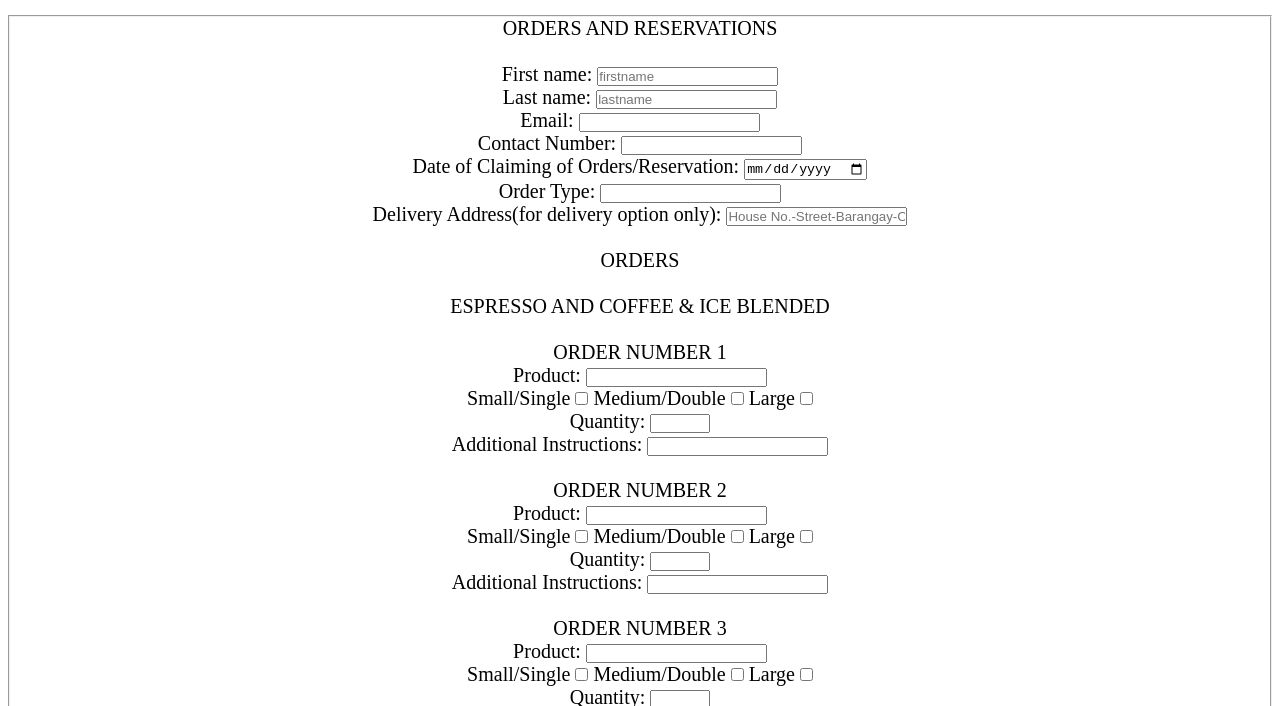
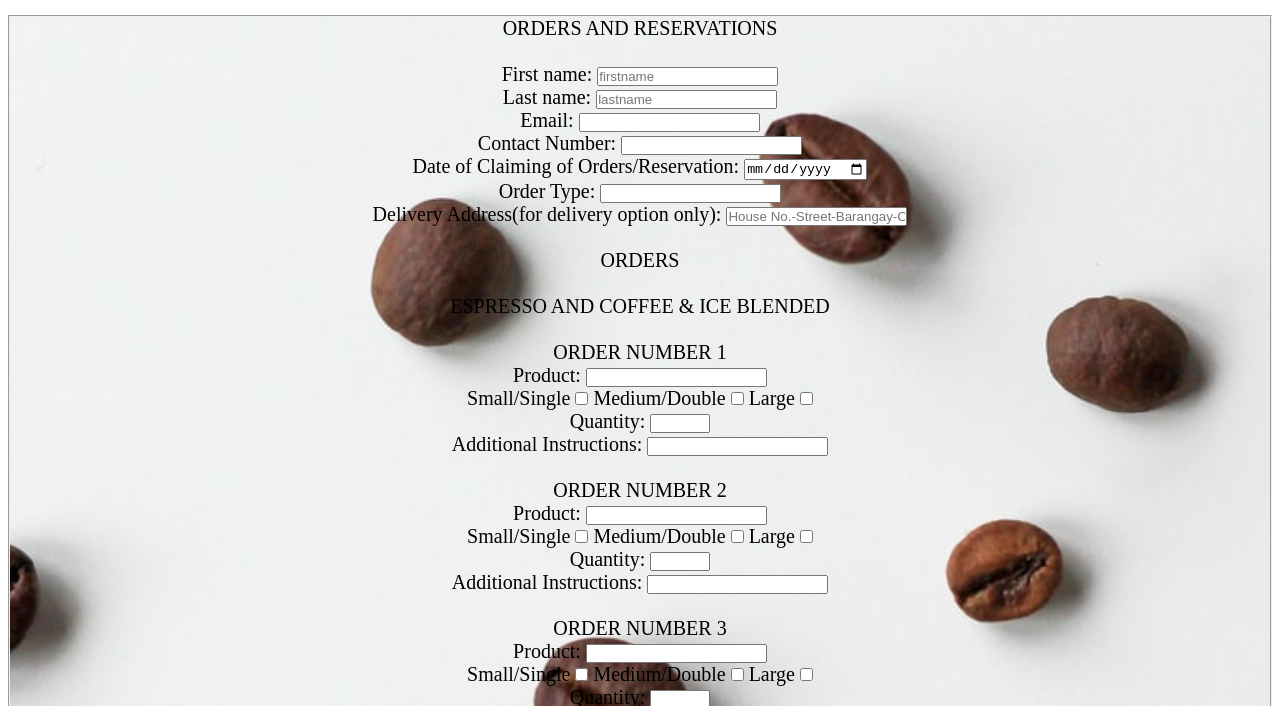
Before and after one commit to joyce-magsipoc/cc101finals, a plain HTML site: page orders&reservation.html in a window 1280 px wide. Shown: the part 73-779 px from the top of the page. Drawn offline with Linux system fonts and the light colour scheme; a web font is replaced by a local one.

Commit message:
Update style.css

```diff
--- a/style.css
+++ b/style.css
@@ -234,7 +234,7 @@ table td{
     text-align: center;
     display: grid;
     margin: 8px;
-    background-image: url('ipic10.jfif');
+    background-image: url('pic10.jfif');
     background-blend-mode: hue;
     background-size: cover;
     background-repeat: repeat;
```
